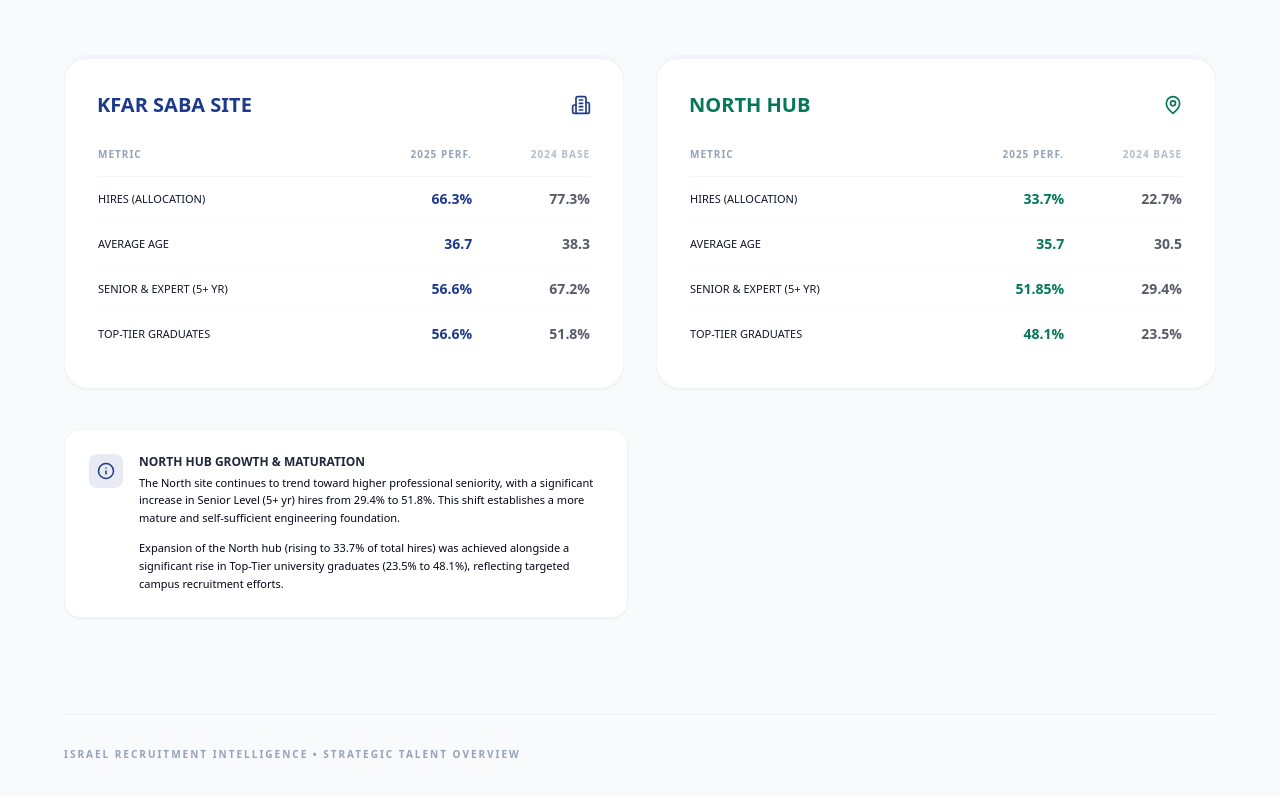
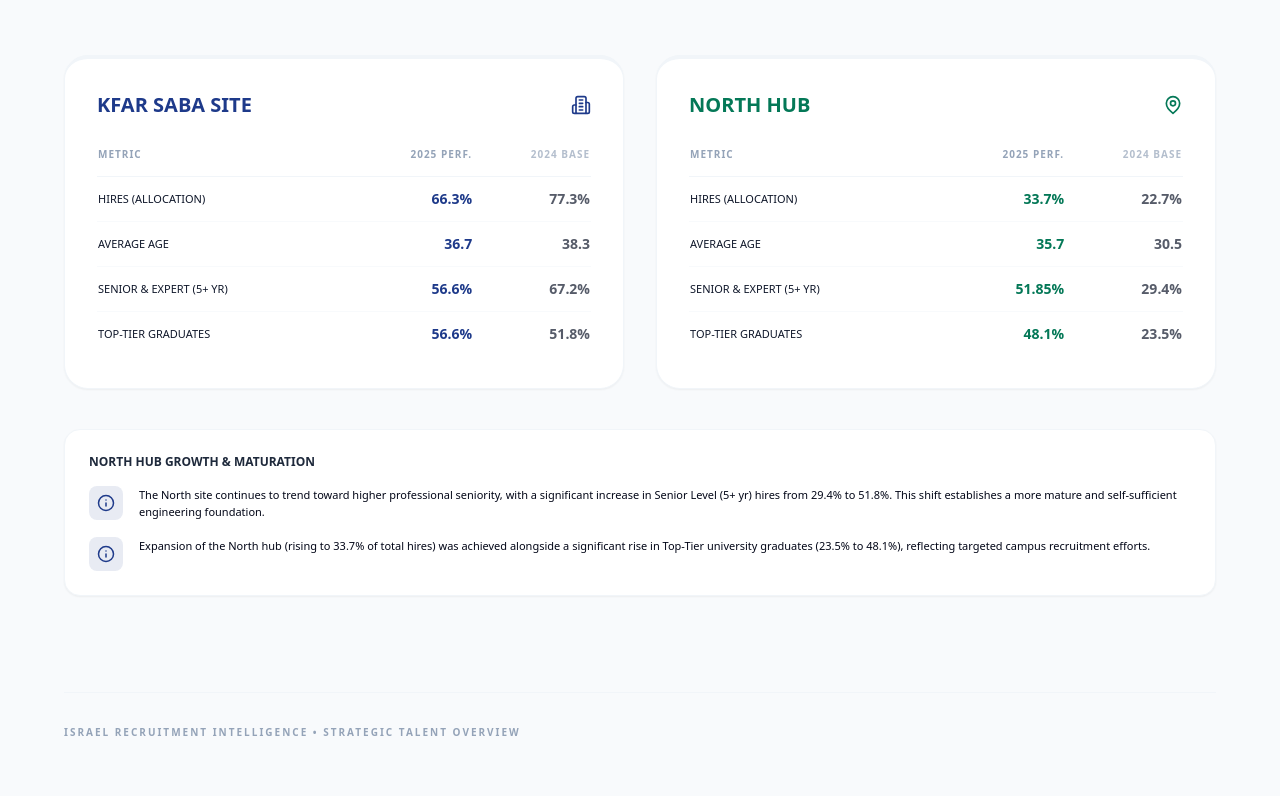
Before and after one commit to yogevr76er/2025_Recruitment_Report, a React (Vite) app: page / in a window 1280 px wide. Shown: the part 3214-4010 px from the top of the page. Built offline with nearby package versions, Linux system fonts and the light colour scheme.

Commit message:
Update App.jsx

```diff
--- a/src/App.jsx
+++ b/src/App.jsx
@@ -492,22 +492,25 @@ const App = () => {
             </Card>
           </div>
 
-          <div className="grid grid-cols-1 md:grid-cols-2 gap-6 text-left text-left text-left text-left text-left text-left text-left text-left">
+          <div className="text-left text-left text-left text-left text-left text-left text-left text-left">
             {hubInsights.map((insight, idx) => (
-              <div key={insight.title} className="bg-white p-6 rounded-2xl border border-slate-100 shadow-sm flex gap-4 text-left text-left text-left text-left text-left text-left text-left text-left text-left">
-                <div className="bg-blue-900/10 p-2 h-fit rounded-lg text-blue-900 text-left text-left text-left text-left text-left text-left text-left text-left text-left"><Info size={18} /></div>
-                <div className="text-left text-left text-left text-left text-left text-left text-left text-left text-left text-left">
-                  <h5 className="font-black text-slate-800 text-xs uppercase mb-1 text-left text-left text-left text-left text-left text-left text-left text-left">{insight.title}</h5>
+              <div key={insight.title} className="bg-white p-6 rounded-2xl border border-slate-100 shadow-sm text-left text-left text-left text-left text-left text-left text-left text-left text-left">
+                <h5 className="font-black text-slate-800 text-xs uppercase mb-4 text-left text-left text-left text-left text-left text-left text-left text-left">{insight.title}</h5>
                 {insight.details ? (
-                    <div className="space-y-3">
+                  <div className="space-y-4">
                     {insight.details.map((para, i) => (
-                        <p key={i} className="text-[11px] text-slate-950 font-normal leading-relaxed text-left text-left text-left-left text-left text-left text-left text-left text-left text-left">{para}</p>
+                      <div key={i} className="flex gap-4 text-left text-left text-left text-left text-left text-left text-left text-left text-left">
+                        <div className="bg-blue-900/10 p-2 h-fit rounded-lg text-blue-900 shrink-0 text-left text-left text-left text-left text-left text-left text-left text-left text-left"><Info size={18} /></div>
+                        <p className="text-[11px] text-slate-950 font-normal leading-relaxed text-left text-left text-left text-left text-left text-left text-left text-left text-left">{para}</p>
+                      </div>
                     ))}
                   </div>
                 ) : (
+                  <div className="flex gap-4 text-left text-left text-left text-left text-left text-left text-left text-left text-left">
+                    <div className="bg-blue-900/10 p-2 h-fit rounded-lg text-blue-900 shrink-0 text-left text-left text-left text-left text-left text-left text-left text-left text-left"><Info size={18} /></div>
                     <p className="text-[11px] text-slate-950 font-normal leading-relaxed text-left text-left text-left text-left text-left text-left text-left text-left text-left">{insight.detail}</p>
+                  </div>
                 )}
-                </div>
               </div>
             ))}
           </div>
```
Lines whose indentation alone changed are shown as unchanged.
